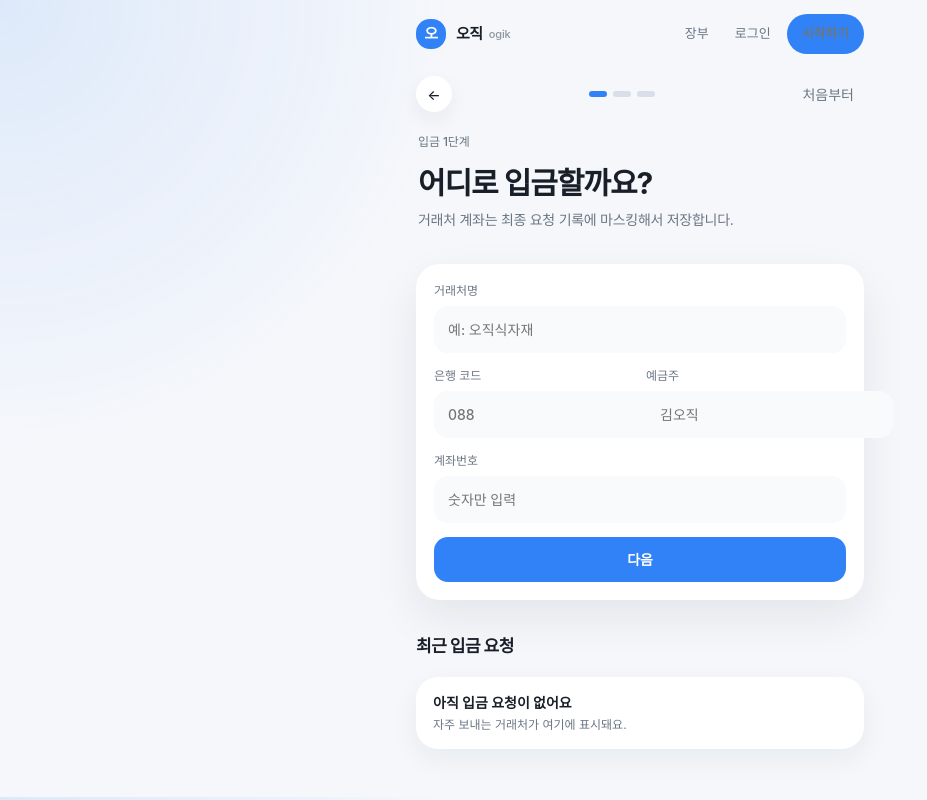
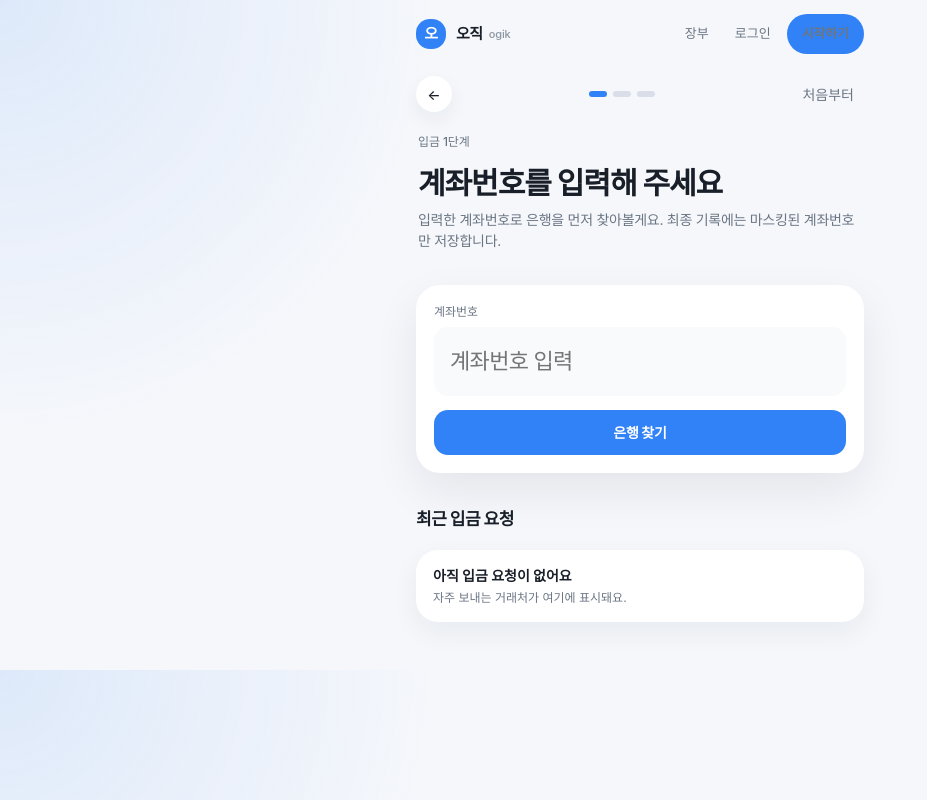
Before and after one commit to celine9-cloud/node-express, a Node server app: page /transfers/recipient in a window 1280 px wide. Shown: the whole page, without its empty margins (0-927 px from the left). Run offline with Node 20, Linux system fonts and the light colour scheme; the visitor is signed in with stand-in values (Sample User, id 1); data that the repository does not hold is empty; some libraries are stand-ins or nearby versions.

Commit message:
Infer bank from account number in deposit flow
Co-authored-by: Bae Sohyun <celine9-cloud@users.noreply.github.com>

```diff
--- a/public/stylesheets/style.css
+++ b/public/stylesheets/style.css
@@ -676,6 +676,12 @@ p {
   padding: 13px 14px;
 }
 
+.account-only-input {
+  font-size: 22px !important;
+  letter-spacing: -0.03em;
+  padding: 18px 16px !important;
+}
+
 .amount-card {
   box-shadow: none;
   padding: 0;
--- a/routes/transfers.js
+++ b/routes/transfers.js
@@ -17,7 +17,10 @@ function emptyValues() {
   return {
     recipientName: '',
     bankCode: '',
+    bankName: '',
+    bankConfidence: '',
     accountNumber: '',
+    accountNumberMasked: '',
     holderName: '',
     amount: '',
     transactionDescription: '오직송금',
@@ -50,35 +53,23 @@ function formatValues(draft) {
 
 function validateRecipient(values) {
   var errors = [];
-  var bankCode = normalizeDigits(values.bankCode);
   var accountNumber = normalizeDigits(values.accountNumber);
-  var holderName = String(values.holderName || '').trim();
-  var recipientName = String(values.recipientName || holderName).trim();
-
-  if (!recipientName) {
-    errors.push('거래처명을 입력해 주세요.');
-  }
-
-  if (!bankCode || bankCode.length < 2 || bankCode.length > 3) {
-    errors.push('은행 코드는 2~3자리 숫자로 입력해 주세요.');
-  }
+  var inferredBank = tossPayoutClient.inferBankFromAccountNumber(accountNumber);
 
   if (!accountNumber || accountNumber.length < 8 || accountNumber.length > 20) {
     errors.push('계좌번호는 숫자 8~20자리로 입력해 주세요.');
   }
 
-  if (!holderName) {
-    errors.push('예금주명을 입력해 주세요.');
-  }
-
   return {
     errors: errors,
     value: {
-      recipientName: recipientName,
-      bankCode: bankCode,
+      recipientName: `${inferredBank.name || '거래처'} 계좌`,
+      bankCode: inferredBank.code,
+      bankName: inferredBank.name,
+      bankConfidence: inferredBank.confidence,
       accountNumber: accountNumber,
       accountNumberMasked: tossPayoutClient.maskAccountNumber(accountNumber),
-      holderName: holderName,
+      holderName: '계좌확인필요',
     },
   };
 }
@@ -149,11 +140,12 @@ function renderAmount(req, res, values, errors) {
   });
 }
 
-function renderConfirm(req, res) {
-  res.render('transfers/confirm', {
+function renderConfirm(req, res, errors) {
+  res.status(errors && errors.length ? 400 : 200).render('transfers/confirm', {
     title: '입금 확인',
     values: formatValues(transferDraft(req)),
     demoMode: demoMode(),
+    errors: errors || [],
     step: 3,
   });
 }
@@ -170,10 +162,7 @@ router.get('/recipient', function(req, res) {
 
 router.post('/recipient', function(req, res) {
   var values = {
-    recipientName: String(req.body.recipientName || '').trim(),
-    bankCode: String(req.body.bankCode || '').trim(),
     accountNumber: String(req.body.accountNumber || '').trim(),
-    holderName: String(req.body.holderName || '').trim(),
   };
   var result = validateRecipient(values);
 
@@ -222,7 +211,7 @@ router.get('/confirm', function(req, res) {
     return;
   }
 
-  renderConfirm(req, res);
+  renderConfirm(req, res, []);
 });
 
 router.post('/confirm', async function(req, res, next) {
@@ -231,6 +220,11 @@ router.post('/confirm', async function(req, res, next) {
   }
 
   try {
+    if (!demoMode()) {
+      renderConfirm(req, res, ['실제 지급대행은 예금주/셀러 KYC 검증 API 연동 후에만 요청할 수 있습니다.']);
+      return;
+    }
+
     var payoutResult = await tossPayoutClient.requestPayout(transferDraft(req));
 
     if (!payoutResult.ok) {
--- a/services/tossPayoutClient.js
+++ b/services/tossPayoutClient.js
@@ -3,6 +3,18 @@ const crypto = require('crypto');
 const TOSS_API_BASE_URL = process.env.TOSS_PAYOUT_API_BASE_URL || 'https://api.tosspayments.com';
 const DEFAULT_PHONE = process.env.TOSS_PAYOUT_DEFAULT_PHONE || '01000000000';
 const DEFAULT_EMAIL = process.env.TOSS_PAYOUT_DEFAULT_EMAIL || 'partner@example.com';
+
+const BANKS = [
+  { code: '004', name: 'KB국민은행', prefixes: ['004', '06', '12', '92'] },
+  { code: '088', name: '신한은행', prefixes: ['088', '110', '140', '155'] },
+  { code: '020', name: '우리은행', prefixes: ['020', '1002', '1005', '126'] },
+  { code: '081', name: '하나은행', prefixes: ['081', '178', '352', '611'] },
+  { code: '011', name: 'NH농협은행', prefixes: ['011', '301', '302', '312', '351', '356'] },
+  { code: '003', name: 'IBK기업은행', prefixes: ['003', '010', '020', '030'] },
+  { code: '090', name: '카카오뱅크', prefixes: ['090', '3333', '7979'] },
+  { code: '092', name: '토스뱅크', prefixes: ['092', '1000', '2000'] },
+  { code: '089', name: '케이뱅크', prefixes: ['089', '1102', '700'] },
+];
 
 function base64UrlEncode(value) {
   return Buffer.from(value)
@@ -45,13 +57,52 @@ function maskAccountNumber(value) {
   return `${digits.slice(0, 3)}${'*'.repeat(Math.max(digits.length - 6, 3))}${digits.slice(-3)}`;
 }
 
+function inferBankFromAccountNumber(value) {
+  const digits = normalizeDigits(value);
+
+  if (!digits) {
+    return {
+      code: '',
+      name: '',
+      confidence: 'none',
+      reason: 'empty',
+    };
+  }
+
+  const matched = BANKS.find((bank) =>
+    bank.prefixes.some((prefix) => digits.startsWith(prefix))
+  );
+
+  if (matched) {
+    return {
+      code: matched.code,
+      name: matched.name,
+      confidence: 'high',
+      reason: 'prefix',
+    };
+  }
+
+  const fallbackBanks = BANKS.filter((bank) => bank.code !== '003');
+  const checksum = digits.split('').reduce((sum, digit, index) => sum + Number(digit) * (index + 1), 0);
+  const fallback = fallbackBanks[checksum % fallbackBanks.length];
+
+  return {
+    code: fallback.code,
+    name: fallback.name,
+    confidence: 'low',
+    reason: 'local-estimate',
+  };
+}
+
 function validateTransferInput(input) {
   const errors = [];
   const amount = parseAmount(input.amount);
   const accountNumber = normalizeDigits(input.accountNumber);
-  const bankCode = normalizeDigits(input.bankCode);
-  const holderName = String(input.holderName || '').trim();
-  const recipientName = String(input.recipientName || holderName).trim();
+  const inferredBank = inferBankFromAccountNumber(accountNumber);
+  const bankCode = normalizeDigits(input.bankCode || inferredBank.code);
+  const bankName = String(input.bankName || inferredBank.name).trim();
+  const holderName = String(input.holderName || '계좌확인필요').trim();
+  const recipientName = String(input.recipientName || `${bankName || '거래처'} 계좌`).trim();
   const transactionDescription = String(input.transactionDescription || '오직송금').trim().slice(0, 7);
 
   if (!recipientName) {
@@ -83,6 +134,8 @@ function validateTransferInput(input) {
     value: {
       recipientName,
       bankCode,
+      bankName,
+      bankConfidence: input.bankConfidence || inferredBank.confidence,
       accountNumber,
       accountNumberMasked: maskAccountNumber(accountNumber),
       holderName,
@@ -315,6 +368,7 @@ module.exports = {
   buildSellerPayload,
   decryptJwe,
   encryptJwe,
+  inferBankFromAccountNumber,
   maskAccountNumber,
   parseAmount,
   requestPayout,
--- a/views/transfers/amount.pug
+++ b/views/transfers/amount.pug
@@ -15,12 +15,13 @@ block content
         button.link-button(type='submit') 처음부터
 
     .recipient-pill
-      span= values.recipientName
-      b #{values.bankCode} · #{values.accountNumberMasked}
+      span= values.bankName
+      b #{values.accountNumberMasked}
 
     .flow-title
       p.eyebrow 입금 2단계
       h1 얼마를 보낼까요?
+      p.description #{values.bankConfidence === 'high' ? '계좌번호 패턴으로 은행을 찾았어요.' : '은행을 로컬 규칙으로 추정했어요. 실제 운영에서는 계좌 검증 API로 확인해야 합니다.'}
 
     if errors && errors.length
       ul.alert
--- a/views/transfers/recipient.pug
+++ b/views/transfers/recipient.pug
@@ -16,8 +16,8 @@ block content
 
     .flow-title
       p.eyebrow 입금 1단계
-      h1 어디로 입금할까요?
-      p.description 거래처 계좌는 최종 요청 기록에 마스킹해서 저장합니다.
+      h1 계좌번호를 입력해 주세요
+      p.description 입력한 계좌번호로 은행을 먼저 찾아볼게요. 최종 기록에는 마스킹된 계좌번호만 저장합니다.
 
     if errors && errors.length
       ul.alert
@@ -26,19 +26,9 @@ block content
 
     form.flow-card(method='post', action='/transfers/recipient', autocomplete='off')
       label
-        span 거래처명
-        input(type='text', name='recipientName', value=values.recipientName, placeholder='예: 오직식자재', required)
-      .form-grid
-        label
-          span 은행 코드
-          input(type='text', name='bankCode', value=values.bankCode, placeholder='088', inputmode='numeric', required)
-        label
-          span 예금주
-          input(type='text', name='holderName', value=values.holderName, placeholder='김오직', required)
-      label
         span 계좌번호
-        input(type='text', name='accountNumber', value=values.accountNumber, placeholder='숫자만 입력', inputmode='numeric', required)
-      button.primary-button(type='submit') 다음
+        input.account-only-input(type='text', name='accountNumber', value=values.accountNumber, placeholder='계좌번호 입력', inputmode='numeric', autofocus, required)
+      button.primary-button(type='submit') 은행 찾기
 
     .section-header
       h2 최근 입금 요청
```
Also changed, not shown: views/transfers/confirm.pug (+9 -4 lines).
